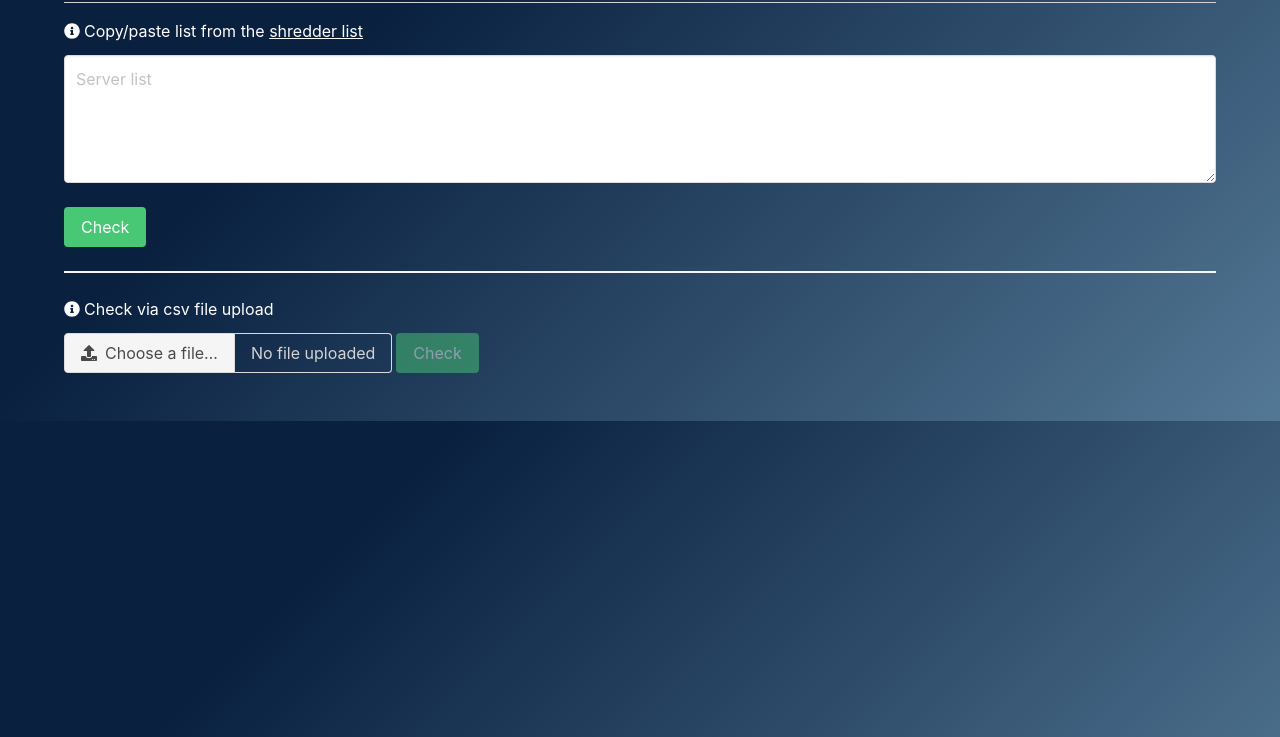
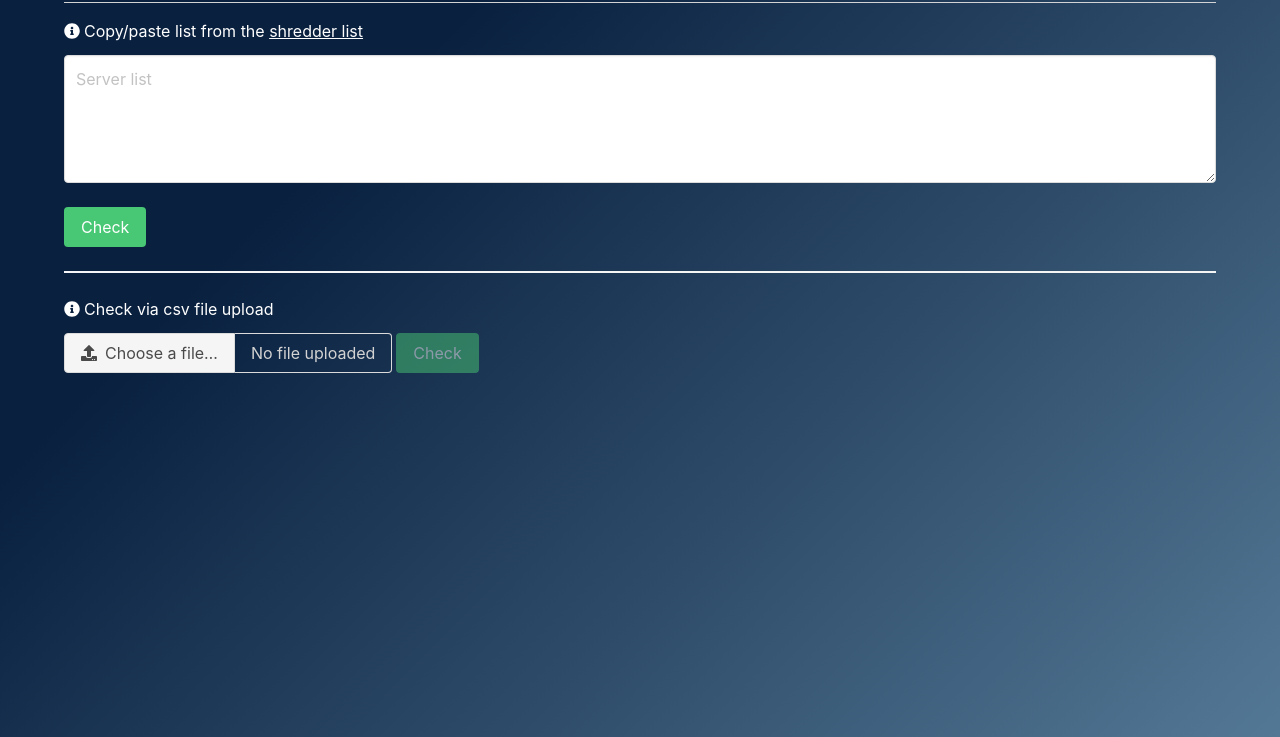
Before and after one commit to maximedelpino/nmap-checker-nodejs, a website: page index.html in a window 1280 px wide. Shown: the part 63-800 px from the top of the page. Drawn offline with nearby package versions, Linux system fonts and the light colour scheme.

Commit message:
fix body css

```diff
--- a/assets/css/css.css
+++ b/assets/css/css.css
@@ -108,9 +108,11 @@ a {
     color: white !important;
 }
 
-html {
+body {
     background-color: #537895;
     background-image: linear-gradient(315deg, #537895 0%, #09203f 74%);
+    height: 100%;
+    min-height: 100vh;
 }
 
 thead {
```
